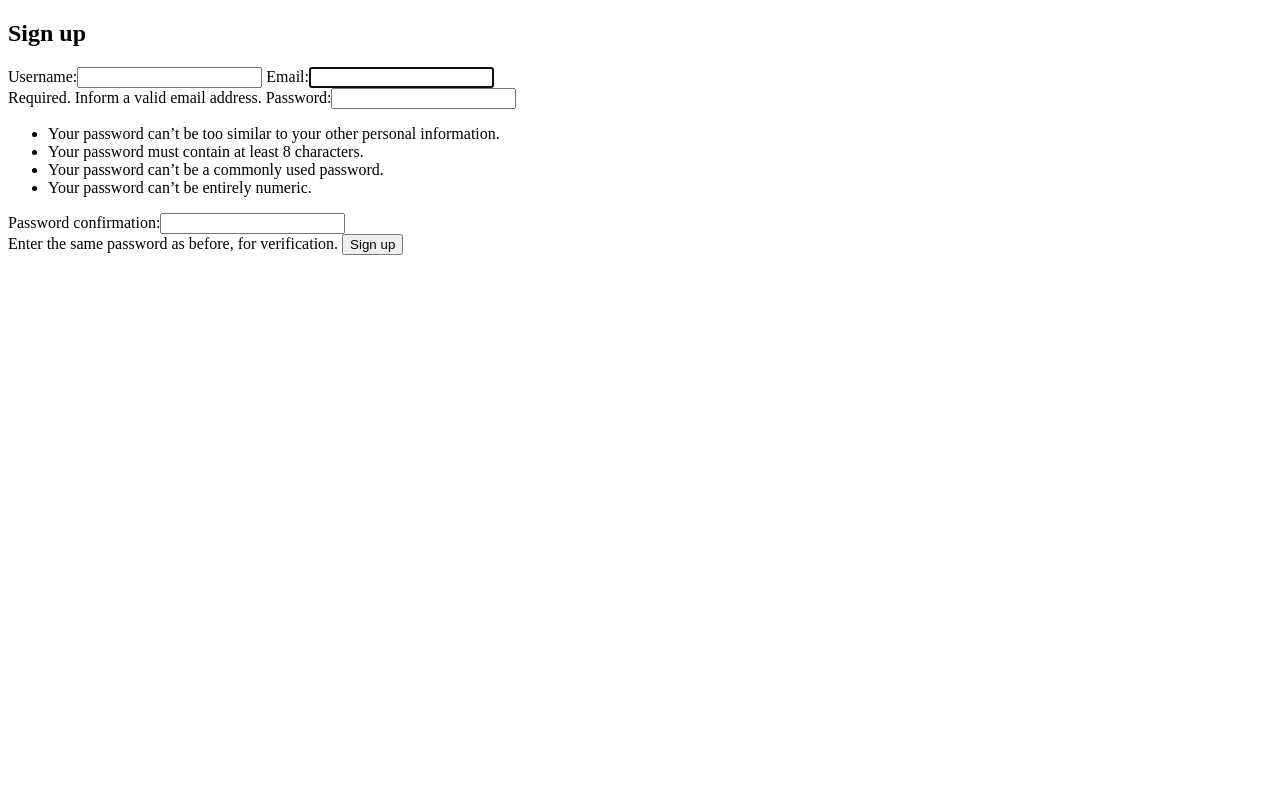
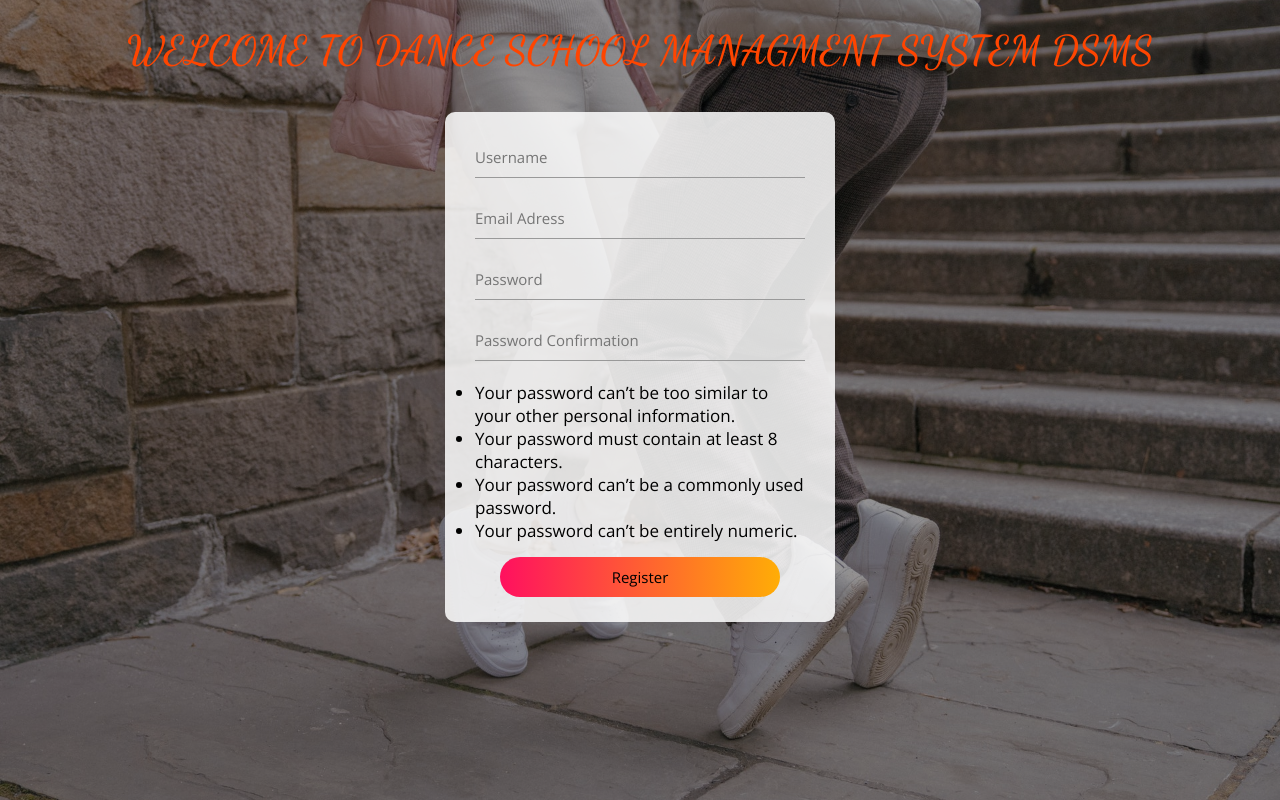
Before and after one commit to MBocian96/ITAPP_ODD_WED0730_dance_school_manager, a Django app: page /authentication/sign_up/student/ in a window 1280 px wide. Run offline with Django 3.2, Linux system fonts and the light colour scheme.

Commit message:
Create a sign_up template HTML&CSS

```diff
--- a/dance_school_manager/authentication_module/urls.py
+++ b/dance_school_manager/authentication_module/urls.py
@@ -1,6 +1,8 @@
 from django.urls import path, include
 
 from authentication_module.views import StudentSignUpView, redirect_by_user_type
+
+# app_name = 'authentication_module'
 
 urlpatterns = [
     path('', include('django.contrib.auth.urls')),
--- a/dance_school_manager/dance_school_manager/settings.py
+++ b/dance_school_manager/dance_school_manager/settings.py
@@ -116,8 +116,13 @@ USE_TZ = True
 # https://docs.djangoproject.com/en/3.1/howto/static-files/
 
 STATIC_URL = '/static/'
+STATICFILES_DIRS = (
+    os.path.join(BASE_DIR, 'static_files'),
+)
+
 AUTH_USER_MODEL = 'authentication_module.CustomUser'
 MEDIA_URL = '/media/'
 MEDIA_ROOT = os.path.join(BASE_DIR, 'media')
 IMAGES_ROOT = os.path.join(MEDIA_ROOT, 'images')
 LOGIN_REDIRECT_URL = 'redirect_by_user_type/'
+DEFAULT_AUTO_FIELD = 'django.db.models.AutoField'
--- a/dance_school_manager/dance_school_manager/urls.py
+++ b/dance_school_manager/dance_school_manager/urls.py
@@ -15,6 +15,7 @@ Including another URLconf
 """
 from django.contrib import admin
 from django.urls import path, include
+from django.contrib.staticfiles.urls import staticfiles_urlpatterns
 
 urlpatterns = [
     path('admin/', admin.site.urls),
@@ -22,3 +23,5 @@ urlpatterns = [
     path('employee/', include('employee_module.urls')),
     path('teacher/', include('teacher_module.urls')),
 ]
+
+urlpatterns += staticfiles_urlpatterns()
--- /dev/null
+++ b/dance_school_manager/static_files/styles.css
@@ -0,0 +1,79 @@
+*{
+    margin: 0;
+    padding: 0;
+    font-family: 'Open Sans', sans-serif;
+}
+
+.container {
+    width: 100%;
+    height: 100%;
+    background: linear-gradient(rgba(0, 0, 0, 0.4), rgba(0, 0, 0, 0.4)), url(back_login.jpg);
+    background-position: center;
+    background-size: cover;
+    position: absolute;
+}
+
+h1 {
+    font-family: 'Dancing Script', cursive;
+    margin-top: 2%;
+    font-size: 40px;
+    text-align: center;
+    text-transform: uppercase;
+    color: #ff4500;
+}
+
+.form-box {
+    width: 380px;
+    height: 500px;
+    position: relative;
+    margin: 3% auto;
+    background-color: rgba(255, 255, 255, 0.85);
+    padding: 5px;
+    overflow: hidden;
+    border-radius: 10px;
+}
+
+.input-group {
+    top: 2%;
+    position: absolute;
+    width: 330px;
+    transition: .5s;
+    margin: auto;
+    position: relative;
+}
+
+.input-field {
+    width: 100%;
+    font-size: 15px;
+    padding: 10px 0;
+    margin:10px auto;
+    border-left: 0;
+    border-top: 0;
+    border-right: 0;
+    border-bottom: 1px solid #999;
+    outline: none;
+    background: transparent;
+}
+
+.helptext{
+    margin: 10px auto;
+    display: block;
+    font-size: 17px;
+}
+
+.submit-btn {
+    width: 85%;
+    padding: 10px 30px;
+    cursor: pointer;
+    display: block;
+    margin:15px auto;
+    background: linear-gradient(to right, #ff105f, #ffad06);
+    border: 0;
+    outline: none;
+    border-radius: 30px;
+    font-size: 15px;
+}
+
+.submit-btn:hover {
+    background: linear-gradient(to right, #ff216f, #ffbe17)
+}
--- a/dance_school_manager/templates/registration/base_generic.html
+++ b/dance_school_manager/templates/registration/base_generic.html
@@ -2,6 +2,9 @@
 <html lang="en">
 <head>
   {% block title %}<title>Local Library</title>{% endblock %}
+    <link rel="stylesheet" href="/static/styles.css">
+    <link href="https://fonts.googleapis.com/css2?family=Open+Sans&display=swap" rel="stylesheet">
+    <link href="https://fonts.googleapis.com/css2?family=Dancing+Script:wght@600&display=swap" rel="stylesheet">
 </head>
 <body>
   {% block sidebar %}<!-- insert default navigation text for every page -->{% endblock %}
--- a/dance_school_manager/templates/registration/signup_form.html
+++ b/dance_school_manager/templates/registration/signup_form.html
@@ -1,14 +1,25 @@
 {% extends "registration/base_generic.html" %}
 
 {% block content %}
-    <div class="row">
-        <div class="col-md-8 col-sm-10 col-12">
-            <h2>Sign up</h2>
-            <form method="post">
+    <div class="container">
+            <h1>Welcome to Dance School Managment System DSMS</h1>
+        <div class="form-box">
+            <form id="register" class="input-group" method="post" action="{% url 'student_signup' %}">
                 {% csrf_token %}
                 <input type="hidden" name="next" value="{{ next }}">
-                {{ form }}
-                <button type="submit" class="btn btn-success">Sign up</button>
+                <input type="text"  class="input-field" name="username" maxlength="30" autocapitalize="none" autocomplete="username" required="" placeholder="Username">
+                <input type="email" class="input-field" name="email" maxlength="254" autofocus="" required="" placeholder="Email Adress">
+                <input type="password" class="input-field" name="password1" autocomplete="new-password" required="" placeholder="Password">
+                <input type="password" class="input-field" name="password2" autocomplete="new-password" required="" placeholder="Password Confirmation">
+                 <span class="helptext">
+                    <ul>
+                        <li>Your password can’t be too similar to your other personal information.</li>
+                        <li>Your password must contain at least 8 characters.</li>
+                        <li>Your password can’t be a commonly used password.</li>
+                        <li>Your password can’t be entirely numeric.</li>
+                    </ul>
+                </span>
+                <button type="submit" class="submit-btn">Register</button>
             </form>
         </div>
     </div>
```
Also changed, not shown: .run/dance_school_manager.run.xml, dance_school_manager/authentication_module/migrations/0002_alter_customuser_avatar.py (added), dance_school_manager/static_files/back_login.jpg (added).
